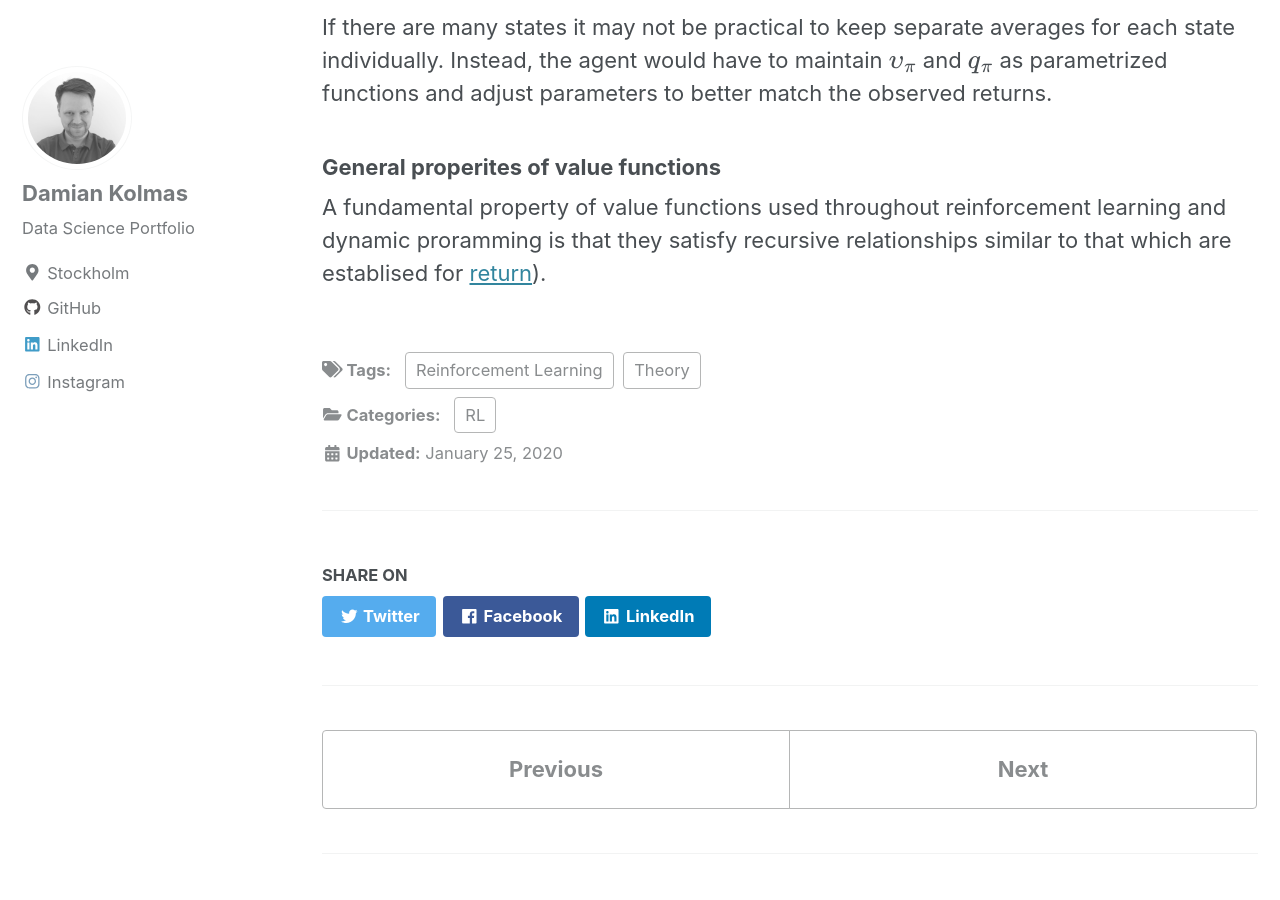
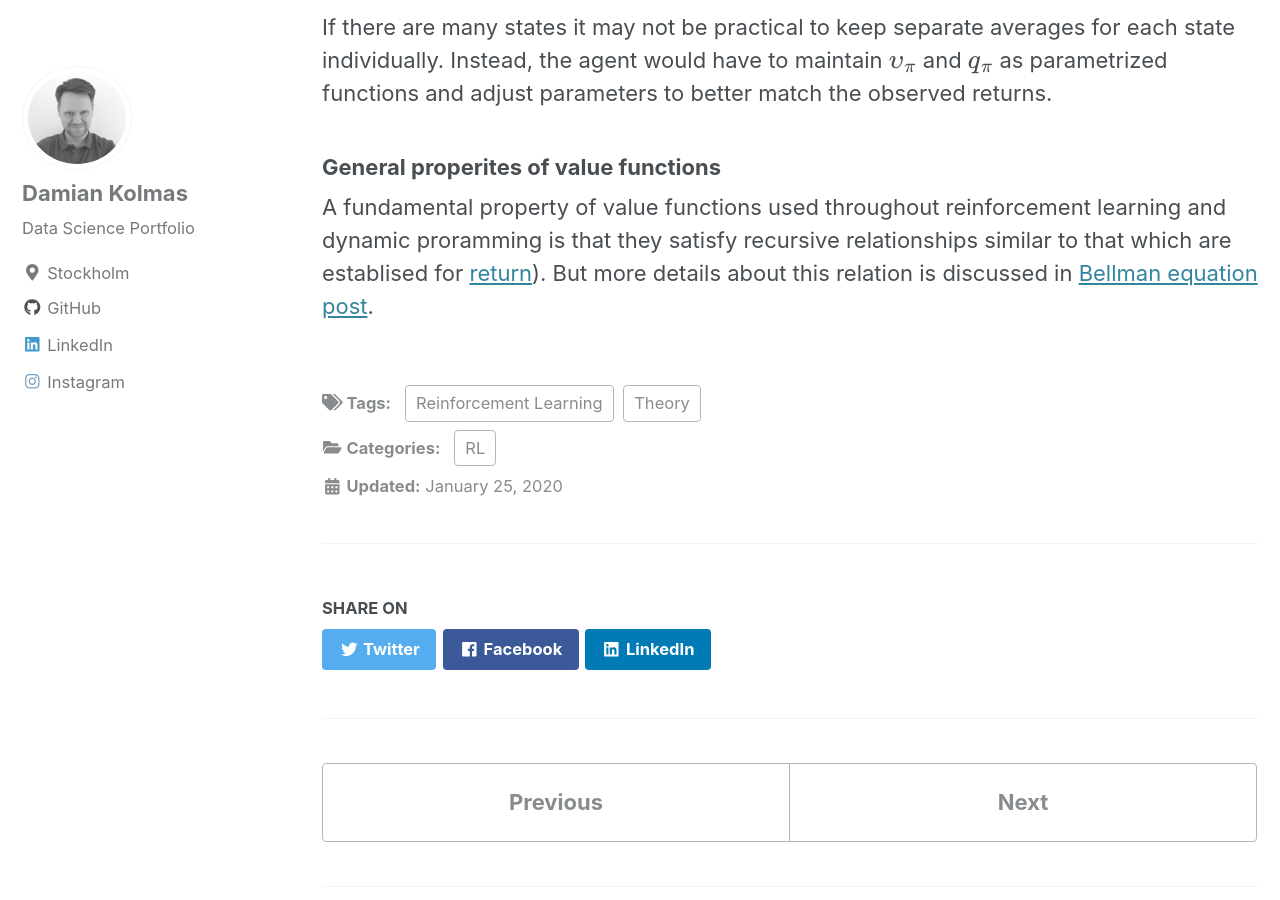
Before and after one commit to DKolmas/DKolmas.github.io, a Jekyll site: the page built from _posts/2020-01-25-Value-functions-and-policies.md, in a window 1280 px wide and 900 px high, scrolled down 2106 px. Built offline with Jekyll 4.4.1, drawn with Linux system fonts in a browser that asks for light colours; cached includes are drawn as plain includes; formulas are drawn with MathJax 3.

Commit message:
editing post

```diff
--- a/_posts/2020-01-25-Value-functions-and-policies.md
+++ b/_posts/2020-01-25-Value-functions-and-policies.md
@@ -48,4 +48,4 @@ If there are many states it may not be practical to keep separate averages for e
 
 ### General properites of value functions
 
-A fundamental property of value functions used throughout reinforcement learning and dynamic proramming is that they satisfy recursive relationships similar to that which are establised for [return](http://www.damiankolmas.com/rl/Rewards/)).
+A fundamental property of value functions used throughout reinforcement learning and dynamic proramming is that they satisfy recursive relationships similar to that which are establised for [return](http://www.damiankolmas.com/rl/Rewards/)). But more details about this relation is discussed in [Bellman equation post](http://www.damiankolmas.com/rl/Bellman-Equations-Introduction/).
```
